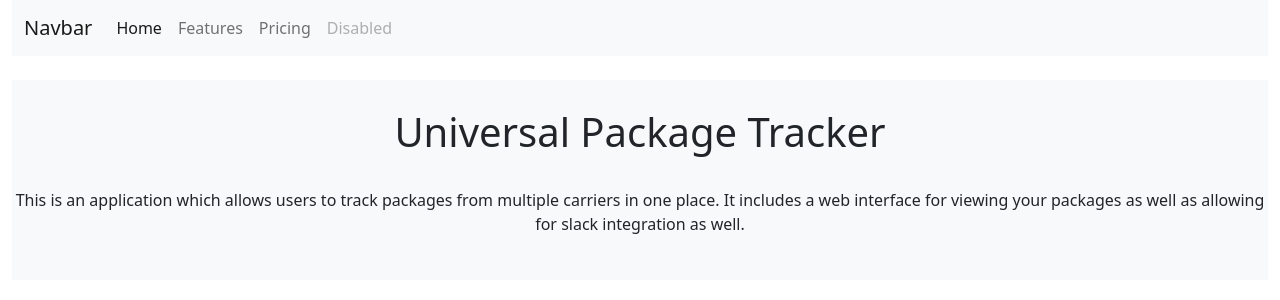
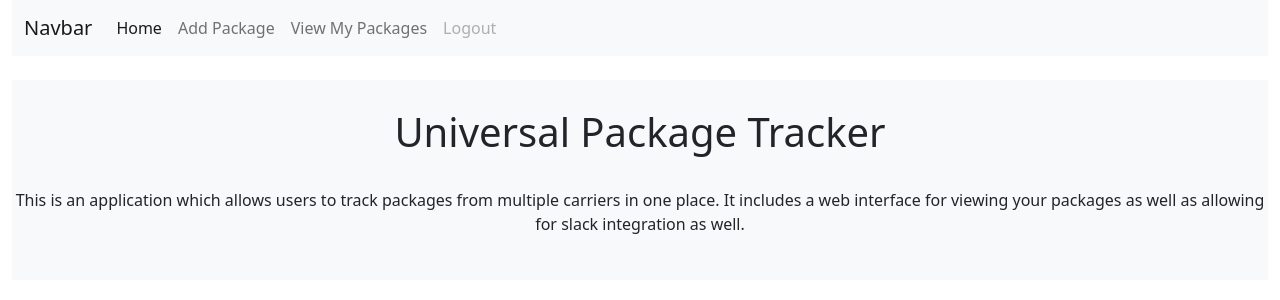
Before and after one commit to Chimi6/UniversePackTracker, a Flask app: template templates/login.html in a window 1280 px wide. Shown: the top 300 px of the page. Run offline with Flask 2, Linux system fonts and the light colour scheme; the template is opened without the code that fills it, so the values that code supplies are empty.

Commit message:
Update login.html

```diff
--- a/templates/login.html
+++ b/templates/login.html
@@ -24,13 +24,13 @@
                             <a class="nav-link active" aria-current="page" href="#">Home</a>
                         </li>
                         <li class="nav-item">
-                            <a class="nav-link" href="#">Features</a>
+                            <a class="nav-link" href="#">Add Package</a>
                         </li>
                         <li class="nav-item">
-                            <a class="nav-link" href="#">Pricing</a>
+                            <a class="nav-link" href="#">View My Packages</a>
                         </li>
                         <li class="nav-item">
-                            <a class="nav-link disabled">Disabled</a>
+                            <a class="nav-link disabled">Logout</a>
                         </li>
                     </ul>
                 </div>
```
